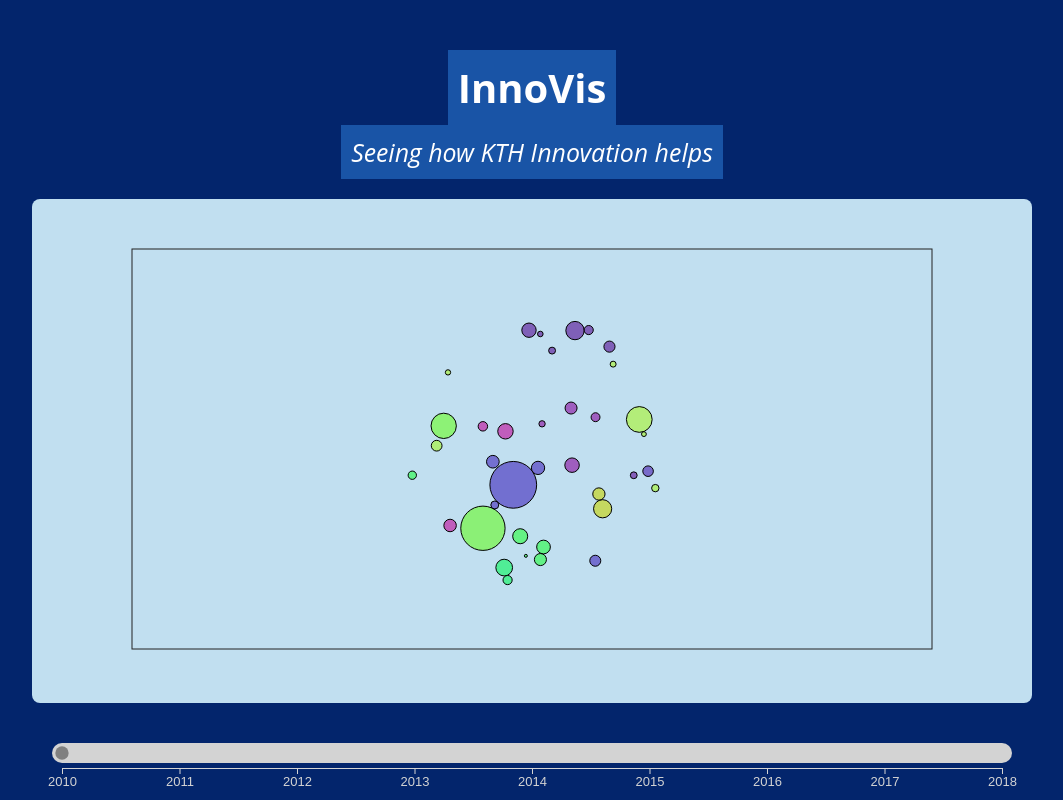
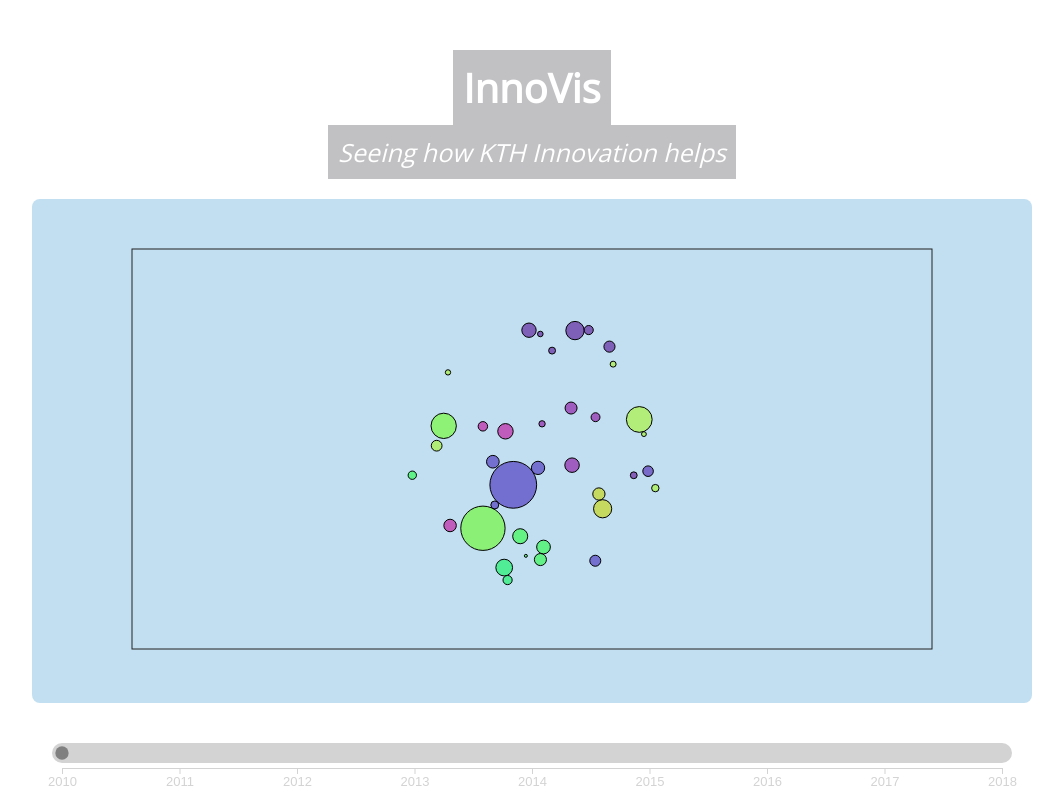
Before and after one commit to marbali8/InnoVis, a React (Create React App) app: page / in a window 1280 px wide. Shown: the top 800 px of the page, without its empty margins (108-1171 px from the left). Built offline with nearby package versions, Linux system fonts and the light colour scheme.

Commit message:
design minor changes

```diff
--- a/src/containers/App/App.module.scss
+++ b/src/containers/App/App.module.scss
@@ -1,10 +1,10 @@
-
+@import url(https://fonts.googleapis.com/css?family=Open+Sans);
 
 .App {
 
   padding-top: 50px;
   padding-bottom: 50px;
-  background-color: #03256C;
+  background-color: #ffffff;
 
   display: flex;
   flex-direction: column;
@@ -19,7 +19,8 @@
     // border-radius: 5px;
     font-size: 40px;
     color: white;
-    background-color: #1954a6;
+    background-color: #65656c;
+    opacity: 40%;
   }
 
   .subtitle {
@@ -30,7 +31,8 @@
     font-size: 25px;
     font-style: italic;
     color: white;
-    background-color: #1954a6;
+    background-color: #65656c;
+    opacity: 40%;
     margin-bottom: 20px;
   }
 
```
